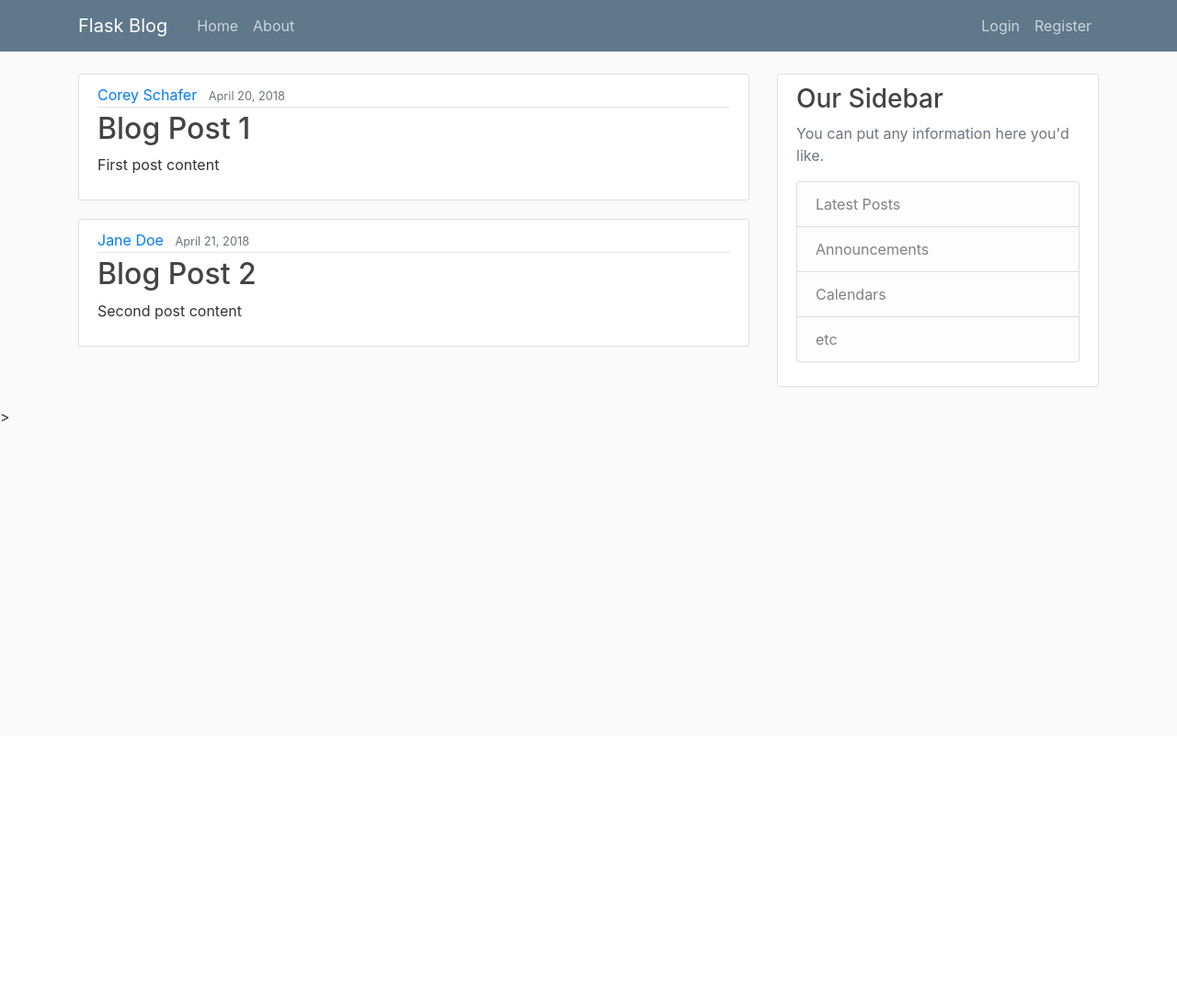
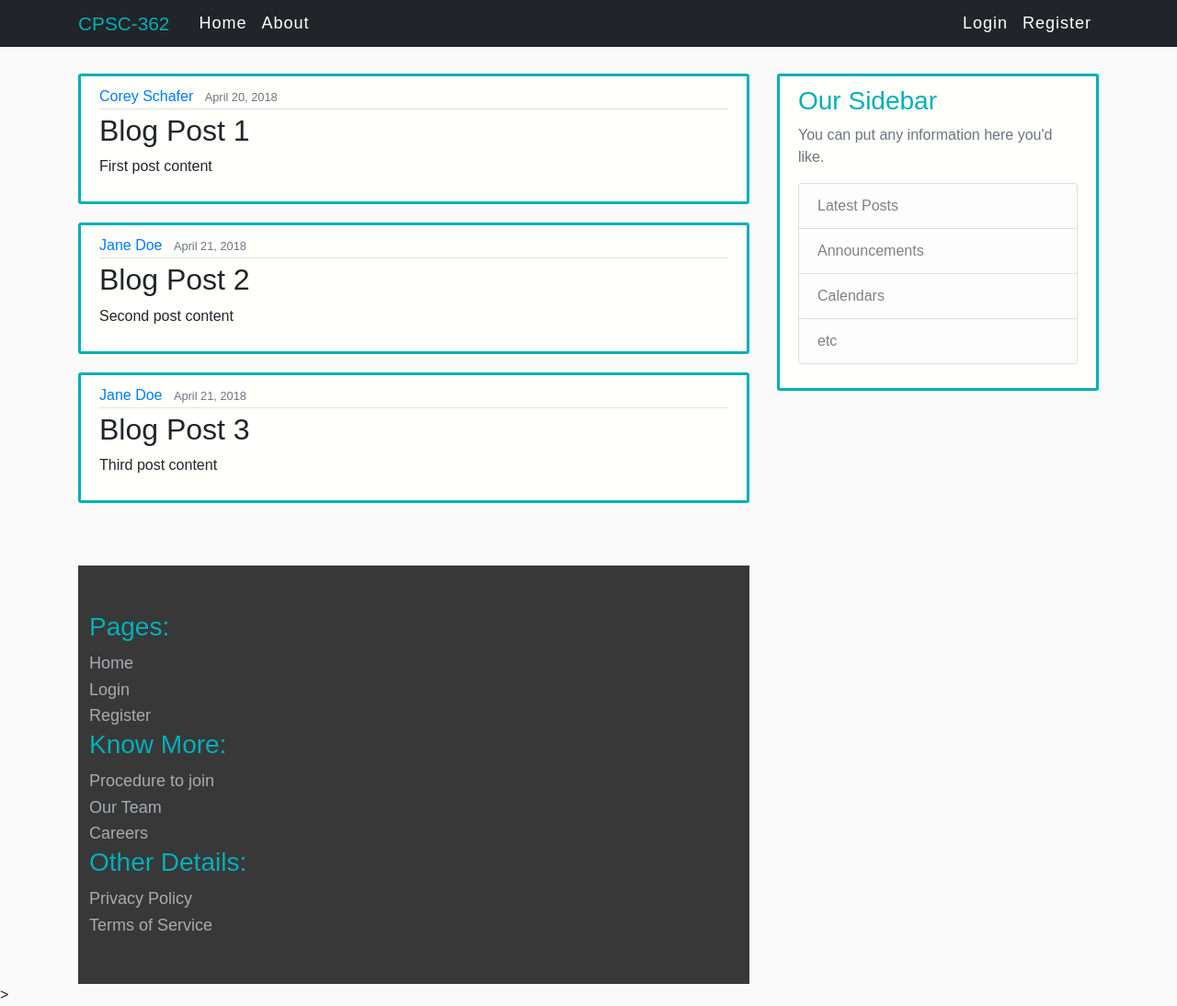
Before and after one commit to KonechyJ/CPSC-362_Project1, a Flask app: page / in a window 1280 px wide. Shown: the whole page at 92% size. Before the commit the page ends 459 px from the top, so only its background shows below. Run offline with Flask 2, Linux system fonts and the light colour scheme; some libraries are stand-ins or nearby versions.

Commit message:
web outlook changed

```diff
--- a/CPSC362_Project1/proj1/routes.py
+++ b/CPSC362_Project1/proj1/routes.py
@@ -19,6 +19,12 @@
         'author': 'Jane Doe',
         'title': 'Blog Post 2',
         'content': 'Second post content',
+        'date_posted': 'April 21, 2018'
+    },
+    {
+        'author': 'Jane Doe',
+        'title': 'Blog Post 3',
+        'content': 'Third post content',
         'date_posted': 'April 21, 2018'
     }
 ]
--- a/CPSC362_Project1/proj1/static/main.css
+++ b/CPSC362_Project1/proj1/static/main.css
@@ -1,43 +1,65 @@
 body {
   background: #fafafa;
-  color: #333333;
+  /*edited*/
+  font-family: "Nunito", sans-serif;
+  color: #212529;
   margin-top: 5rem;
 }
 
 h1, h2, h3, h4, h5, h6 {
-  color: #444444;
+  color: #00afb9;
 }
 
 .bg-steel {
-  background-color: #5f788a;
+  background-color: #212529;
+}
+/*edited by andy*/
+
+#mainNavbar .navbar-brand{
+    color:#00afb9;
+    font-size: 1.3rem;
+    font-weight:100;
+}
+nav ul li a {
+  color: #00afb9;
+  text-decoration: none;
+  font-size: 18px;
+  font-weight: 500;
+  padding: 8px 15px;
+  border-radius: 5px;
+  letter-spacing: 1px;
+  transition: all 0.3s ease;
+}
+nav ul li a.active, nav ul li a:hover {
+  color: #00afb9;
+  background: #fff;
+}
+.site-header .navbar-nav .nav-link {
+  color: #ffffff;
+}
+.site-header .navbar-nav .nav-link:hover {
+  color: #00afb9;
 }
 
-.site-header .navbar-nav .nav-link {
-  color: #cbd5db;
-}
-
-.site-header .navbar-nav .nav-link:hover {
-  color: #ffffff;
-}
-
-.site-header .navbar-nav .nav-link.active {
+/*.site-header .navbar-nav .nav-link.active {
   font-weight: 500;
-}
+  color: #00afb9;
+}*/
 
 .content-section {
-  background: #ffffff;
+  background: #fffffc;
   padding: 10px 20px;
-  border: 1px solid #dddddd;
+  border: 3px solid #00afb9;
   border-radius: 3px;
   margin-bottom: 20px;
 }
 
 .article-title {
-  color: #444444;
+  color: #212529;
 }
 
 a.article-title:hover {
-  color: #428bca;
+  color: #00afb9;
   text-decoration: none;
 }
 
@@ -78,3 +100,31 @@
 .account-heading {
   font-size: 2.5rem;
 }
+/*footer*/
+.bscontainer {
+  width: 100%;
+  padding-right: var(--bs-gutter-x, 0.75rem);
+  padding-left: var(--bs-gutter-x, 0.75rem);
+  margin-right: auto;
+  margin-left: auto;
+}
+.footer-dark {
+  padding: 50px 0;
+  color: #f0f9ff;
+  background-color: #383838;
+}
+.footer-dark ul {
+  padding: 0;
+  list-style: none;
+  line-height: 1.6;
+  font-size: 18px;
+  margin-bottom: 0;
+}
+.footer-dark ul a {
+  color: inherit;
+  text-decoration: none;
+  opacity: 0.6;
+}
+.footer-dark ul a:hover {
+  opacity: 0.8;
+}
--- a/CPSC362_Project1/proj1/templates/Layout.html
+++ b/CPSC362_Project1/proj1/templates/Layout.html
@@ -13,35 +13,35 @@
     <link rel="stylesheet" type="text/css" href="{{ url_for('static', filename='main.css') }}">
 
     {% if title %}
-        <title>Flask Blog - {{ title }}</title>
+        <title>CPSC-362 - {{ title }}</title>
     {% else %}
-        <title>Flask Blog</title>
+        <title>CPSC-362</title>
     {% endif %}
 </head>
 <body>
     <header class="site-header">
-      <nav class="navbar navbar-expand-md navbar-dark bg-steel fixed-top">
+      <nav id = "mainNavbar" class="navbar navbar-expand-md navbar-dark bg-steel fixed-top py-1">
         <div class="container">
-          <a class="navbar-brand mr-4" href="/">Flask Blog</a>
+          <a class="navbar-brand mr-4" href="/">CPSC-362</a>
           <button class="navbar-toggler" type="button" data-toggle="collapse" data-target="#navbarToggle" aria-controls="navbarToggle" aria-expanded="false" aria-label="Toggle navigation">
             <span class="navbar-toggler-icon"></span>
           </button>
           <div class="collapse navbar-collapse" id="navbarToggle">
-            <div class="navbar-nav mr-auto">
-              <a class="nav-item nav-link" href="{{ url_for('home') }}">Home</a>
-              <a class="nav-item nav-link" href="{{ url_for('about') }}">About</a>
-            </div>
+            <ul class="navbar-nav mr-auto">
+              <li><a class="nav-item nav-link" href="{{ url_for('home') }}">Home</a></li>
+              <li><a class="nav-item nav-link" href="{{ url_for('about') }}">About</a></li>
+            </ul>
             <!-- Navbar Right Side -->
-            <div class="navbar-nav">
+            <ul class="navbar-nav">
                 {% if current_user.is_authenticated %}
-                <a class="nav-item nav-link" href="{{ url_for('new_post') }}">New Post</a>
-                <a class="nav-item nav-link" href="{{ url_for('account') }}">Account</a>
-                <a class="nav-item nav-link" href="{{ url_for('logout') }}">Logout</a>
+                <li><a class="nav-item nav-link" href="{{ url_for('new_post') }}">New Post</a></li>
+                <li><a class="nav-item nav-link" href="{{ url_for('account') }}">Account</a></li>
+                <li><a class="nav-item nav-link" href="{{ url_for('logout') }}">Logout</a></li>
               {% else %}
-                <a class="nav-item nav-link" href="{{ url_for('login') }}">Login</a>
-                <a class="nav-item nav-link" href="{{ url_for('register') }}">Register</a>
+                <li><a class="nav-item nav-link" href="{{ url_for('login') }}">Login</a></li>
+                <li><a class="nav-item nav-link" href="{{ url_for('register') }}">Register</a></li>
               {% endif %}
-            </div>
+            </ul>
           </div>
         </div>
       </nav>
--- a/CPSC362_Project1/proj1/templates/home.html
+++ b/CPSC362_Project1/proj1/templates/home.html
@@ -12,6 +12,40 @@
           </div>
         </article>
     {% endfor %}
+    <!---edited by Andy--->
+    <br><br>
+    <div class="footer-dark">
+        <footer>
+             <div class="bscontainer">
+                <div class="bsrow">
+                    <div class="bscol-md-2 item">
+                        <h3>Pages:</h3>
+                        <ul>
+                            <li><a href="#">Home</a></li>
+                            <li><a href="#">Login</a></li>
+                            <li><a href="#">Register</a></li>
+                        </ul>
+                    </div>
+                    <div class="bscol-md-2 item">
+                        <h3>Know More:</h3>
+                        <ul>
+                            <li><a href="#">Procedure to join</a></li>
+                            <li><a href="#">Our Team</a></li>
+                            <li><a href="#">Careers</a></li>
+                        </ul>
+                    </div>
+                    <div class="bscol-md-2 item">
+                        <h3>Other Details:</h3>
+                        <ul>
+                            <li><a href="#">Privacy Policy</a></li>
+                            <li><a href="#">Terms of Service</a></li>
+                            <!-- <li><a href="#">Careers</a></li> -->
+                        </ul>
+                    </div>
+                </div>
+            </div>
+        </footer>
+    </div>
 {% endblock content %}
 
 <!--- This is a comment --->
```
Also changed, not shown: CPSC362_Project1/proj1/site.db (added).
